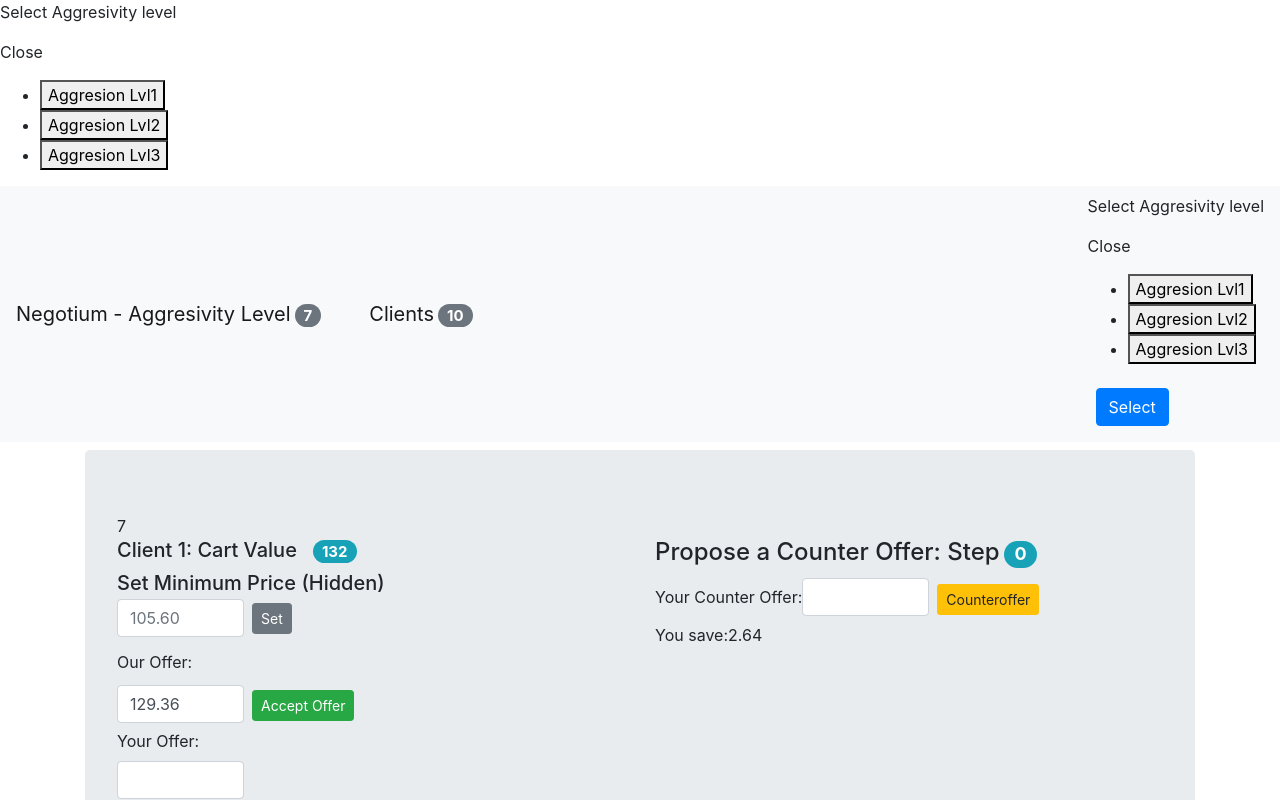
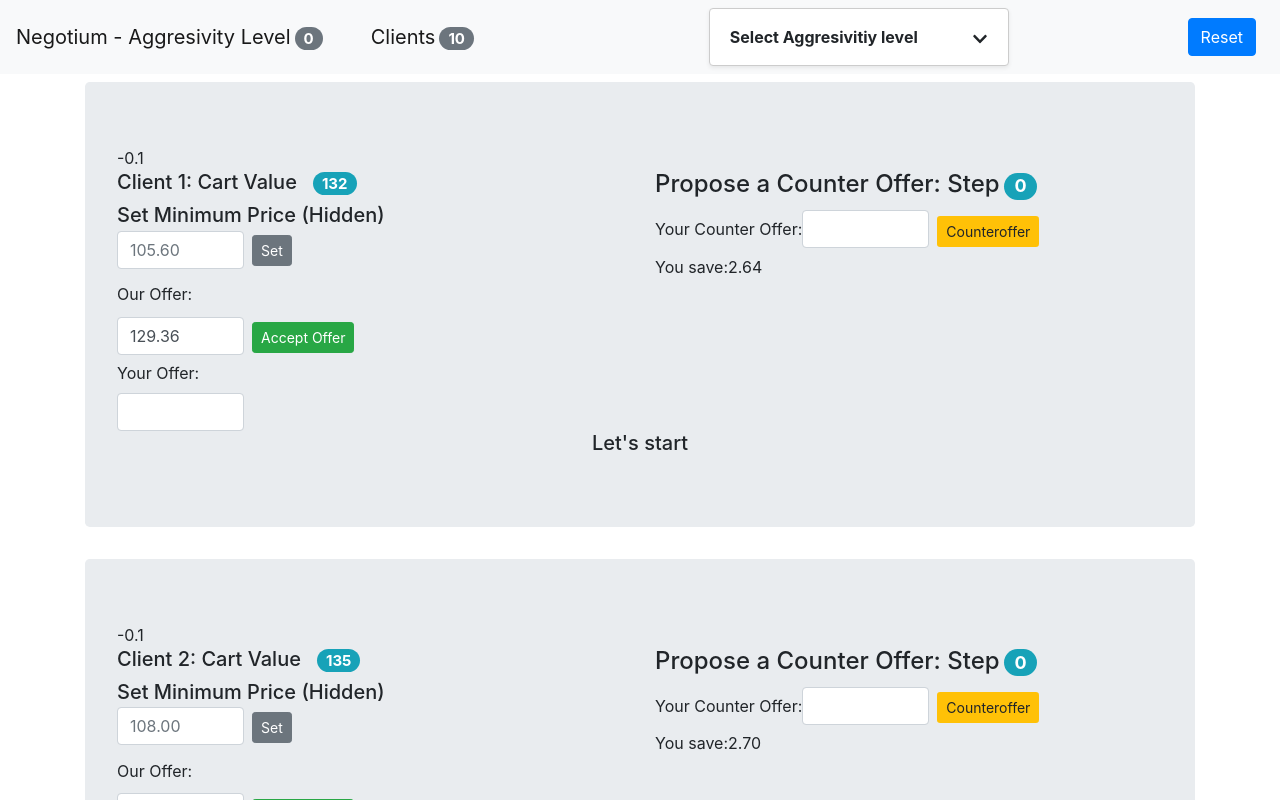
Before and after one commit to andreiban/negotiationapp, a React (Create React App) app: page / in a window 1280 px wide. Shown: the top 800 px of the page. Built offline with nearby package versions, Linux system fonts and the light colour scheme.

Commit message:
Added Aggresivity Level, reset, custom messages

```diff
--- a/package.json
+++ b/package.json
@@ -9,6 +9,7 @@
     "bootstrap": "^4.5.0",
     "react": "^16.13.1",
     "react-dom": "^16.13.1",
+    "react-icons": "^3.10.0",
     "react-onclickoutside": "^6.9.0",
     "react-scripts": "3.4.1"
   },
--- a/src/App.css
+++ b/src/App.css
@@ -44,3 +44,97 @@
     transform: rotate(360deg);
   }
 }
+
+@import url("https://fonts.googleapis.com/css?family=Roboto:400,700,900");
+/* ========================================================================== Dropdown menu ========================================================================== */
+/* RESETS ============================================ */
+html {
+  -webkit-box-sizing: border-box;
+  box-sizing: border-box;
+}
+*,
+*:before,
+*:after {
+  -webkit-box-sizing: inherit;
+  box-sizing: inherit;
+}
+body {
+  margin: 20px 0;
+  padding: 0;
+  line-height: 1;
+  font-size: 16px;
+  font-family: "Roboto", sans-serif;
+  color: #202020;
+  background-color: #fbfbfb;
+  font-smooth: always;
+  -webkit-font-smoothing: antialiased;
+  -moz-osx-font-smoothing: grayscale;
+}
+.container {
+  max-width: 1140px;
+  width: 100%;
+  margin: auto;
+}
+/* DROPDOWN ============================================ */
+.dd-wrapper {
+  display: flex;
+  min-height: 38px;
+  flex-wrap: wrap;
+}
+.dd-wrapper .dd-header {
+  background-color: white;
+  border-color: #ccc;
+  border-radius: 4px;
+  border-style: solid;
+  border-width: 1px;
+  box-shadow: 0 0.125rem 0.25rem rgba(0, 0, 0, 0.075) !important;
+  display: flex;
+  justify-content: space-between;
+  cursor: pointer;
+  width: 300px;
+  padding: 16px 20px 0px 20px;
+}
+.dd-wrapper .dd-header__title--bold {
+  font-weight: bold;
+  margin-right: 8px;
+}
+.dd-wrapper .dd-list {
+  box-shadow: 0 0.125rem 0.25rem rgba(0, 0, 0, 0.075) !important;
+  padding: 0;
+  margin: 0;
+  width: 300px;
+  margin-top: 60px;
+  position: absolute;
+  z-index: 99999;
+}
+.dd-wrapper .dd-list li {
+  list-style-type: none;
+}
+.dd-wrapper .dd-list li:first-of-type > button {
+  border-top: 1px solid #ccc;
+  border-top-left-radius: 4px;
+  border-top-right-radius: 4px;
+}
+.dd-wrapper .dd-list li:last-of-type > button {
+  border-bottom-left-radius: 4px;
+  border-bottom-right-radius: 4px;
+}
+.dd-wrapper .dd-list li button {
+  display: flex;
+  justify-content: space-between;
+  background-color: white;
+  font-size: 16px;
+  padding: 15px 20px 15px 20px;
+  border: 0;
+  border-bottom: 1px solid #ccc;
+  width: 300px;
+  text-align: left;
+  border-left: 1px solid #ccc;
+  border-right: 1px solid #ccc;
+}
+.dd-wrapper .dd-list li button:hover,
+.dd-wrapper .dd-list li button:focus {
+  cursor: pointer;
+  font-weight: bold;
+  background-color: #ccc;
+}
--- a/src/App.js
+++ b/src/App.js
@@ -8,17 +8,102 @@ const items = [
   {
     id: 1,
     value: "Aggresion Lvl1",
-    aggresion: Number((-0.04 - Math.random() * 0.005).toFixed(2)),
+    aggresion: Number((-0.07 - Math.random() * 0.075).toFixed(2)),
   },
   {
     id: 2,
     value: "Aggresion Lvl2",
-    aggresion: Number((-0.04 - Math.random() * 0.005).toFixed(2)),
+    aggresion: Number((-0.065 - Math.random() * 0.07).toFixed(2)),
   },
   {
     id: 3,
     value: "Aggresion Lvl3",
-    aggresion: Number((-0.04 - Math.random() * 0.005).toFixed(2)),
+    aggresion: Number((-0.06 - Math.random() * 0.065).toFixed(2)),
+  },
+  {
+    id: 4,
+    value: "Aggresion Lvl4",
+    aggresion: Number((-0.055 - Math.random() * 0.06).toFixed(2)),
+  },
+  {
+    id: 5,
+    value: "Aggresion Lvl5",
+    aggresion: Number((-0.05 - Math.random() * 0.055).toFixed(2)),
+  },
+  {
+    id: 6,
+    value: "Aggresion Lvl6",
+    aggresion: Number((-0.045 - Math.random() * 0.05).toFixed(2)),
+  },
+  {
+    id: 7,
+    value: "Aggresion Lvl7",
+    aggresion: Number((-0.04 - Math.random() * 0.045).toFixed(2)),
+  },
+  {
+    id: 8,
+    value: "Aggresion Lvl8",
+    aggresion: Number((-0.035 - Math.random() * 0.04).toFixed(2)),
+  },
+  {
+    id: 9,
+    value: "Aggresion Lvl9",
+    aggresion: Number((-0.03 - Math.random() * 0.035).toFixed(2)),
+  },
+  {
+    id: 10,
+    value: "Aggresion Lvl10",
+    aggresion: Number((-0.025 - Math.random() * 0.03).toFixed(2)),
+  },
+  {
+    id: 11,
+    value: "Aggresion Lvl11",
+    aggresion: Number((-0.02 - Math.random() * 0.025).toFixed(2)),
+  },
+  {
+    id: 12,
+    value: "Aggresion Lvl12",
+    aggresion: Number((-0.015 - Math.random() * 0.02).toFixed(2)),
+  },
+  {
+    id: 13,
+    value: "Aggresion Lvl13",
+    aggresion: Number((-0.01 - Math.random() * 0.015).toFixed(2)),
+  },
+  {
+    id: 14,
+    value: "Aggresion Lvl14",
+    aggresion: Number((-0.0095 - Math.random() * 0.01).toFixed(2)),
+  },
+  {
+    id: 15,
+    value: "Aggresion Lvl15",
+    aggresion: Number((-0.0095 - Math.random() * 0.01).toFixed(2)),
+  },
+  {
+    id: 16,
+    value: "Aggresion Lvl16",
+    aggresion: Number((-0.0095 - Math.random() * 0.01).toFixed(2)),
+  },
+  {
+    id: 17,
+    value: "Aggresion Lvl17",
+    aggresion: Number((-0.0095 - Math.random() * 0.01).toFixed(2)),
+  },
+  {
+    id: 18,
+    value: "Aggresion Lvl18",
+    aggresion: Number((-0.0095 - Math.random() * 0.01).toFixed(2)),
+  },
+  {
+    id: 19,
+    value: "Aggresion Lvl19",
+    aggresion: Number((-0.0095 - Math.random() * 0.01).toFixed(2)),
+  },
+  {
+    id: 20,
+    value: "Aggresion Lvl20",
+    aggresion: Number((-0.0095 - Math.random() * 0.01).toFixed(2)),
   },
 ];
 
@@ -26,7 +111,7 @@ class App extends Component {
   state = {
     navButtonReset: "Reset",
     navStatus: "Items",
-    navAggresivity: "7",
+    navAggresivity: 0,
     buttonAcceptOffer: "Accept",
     buttonCounterOffer: "CounterOffer",
     fieldCart: 0,
@@ -60,6 +145,11 @@ class App extends Component {
     console.log("App - Monunted");
   }
 
+  _refreshPage() {
+    console.log("Clicked");
+    window.location.reload();
+  }
+
   handleIncrement = (counter) => {
     const counters = [...this.state.counters]; //clones array
     const index = counters.indexOf(counter);
@@ -69,11 +159,8 @@ class App extends Component {
   };
 
   handleReset = () => {
-    const counters = this.state.counters.map((c) => {
-      c.value = 0;
-      return c;
-    });
-    this.setState({ counters });
+    console.log("Clicked");
+    window.location.reload();
   };
 
   handleDelete = (counterId) => {
@@ -93,24 +180,44 @@ class App extends Component {
     console.log("App - Rendered");
     return (
       <React.Fragment>
-        <Dropdown
-          title="Select Aggresivity level"
-          onSelectedItem={this.handleSelectedItem}
-          items={items}
-        />
-        <Navbar
-          items={items}
-          totalCounters={this.state.counters.filter((c) => c.value > 0).length}
-          navAggresivity={this.state.navAggresivity}
-        />
+        <nav className="navbar navbar-light bg-light">
+          <a className="navbar-brand">
+            <span className="mr-1">Negotium - Aggresivity Level</span>
+            <span className="badge badge-pill badge-secondary mr-5">
+              {this.state.navAggresivity}
+            </span>
+            <span className="mr-1">Clients</span>
+            <span className="badge badge-pill badge-secondary mr-5">
+              {this.state.counters.filter((c) => c.value > 0).length + 1}
+            </span>
+          </a>
+          <Dropdown
+            title="Select Aggresivitiy level"
+            onSelectedItem={this.handleSelectedItem}
+            items={items}
+          />
+          <button
+            onClick={this.handleReset}
+            className="btn btn-primary btn-small m-2"
+          >
+            Reset
+          </button>
+        </nav>
 
         <main className="container">
+          {console.log(items[this.state.navAggresivity])}
           <Counters
             counters={this.state.counters}
             onReset={this.handleReset}
             onIncrement={this.handleIncrement}
             onDelete={this.handleDelete}
-            aggresion={this.state.navAggresivity}
+            aggresion={
+              items[
+                this.state.navAggresivity === 0
+                  ? 1
+                  : Number(this.state.navAggresivity - 1)
+              ].aggresion
+            }
           />
         </main>
       </React.Fragment>
@@ -119,3 +226,15 @@ class App extends Component {
 }
 
 export default App;
+
+/*
+ <Navbar
+          title="Select Na level"
+          onSelectedItem={this.handleSelectedItem}
+          onReset={this.handleReset}
+          items={items}
+          onSelectedItem={this.handleSelectedItem}
+          totalCounters={this.state.counters.filter((c) => c.value > 0).length}
+          navAggresivity={this.state.navAggresivity}
+        />
+*/
--- a/src/components/counter.jsx
+++ b/src/components/counter.jsx
@@ -7,6 +7,7 @@ class Counter extends Component {
     minimumValuePercent: 0.8,
     cartValue: Number((50 + Math.random() * 100).toFixed()),
     acceptedOffer: false,
+    aggressionlvl: 0,
     cartMinValue: 0,
     isSetCartMinValue: false,
     isDeal: false,
@@ -24,6 +25,20 @@ class Counter extends Component {
       na7: Number((-0.04 - Math.random() * 0.005).toFixed(2)),
     },
     messageCenter: {
+      firstOffers: [
+        "I want to meet your demands, what do you think of this price?",
+        "They are good products, they are worth more than what you offer",
+        "We can make a deal, but raise your offer",
+        "These products are worth more, come on we can make a good deal",
+      ],
+      finalStage: [
+        "Let's make one last effort, we're about to come to an agreement",
+        "Let's not miss this chance to close the deal, how about this price?",
+      ],
+      lastOffer: [
+        "I can't make you a better price than this.",
+        "Take this chance, it's the last offer.",
+      ],
       start: "Let's start",
       tryAgain: "Your offer is too low, try again",
       won: "Great, We have a deal!",
@@ -282,10 +297,26 @@ class Counter extends Component {
     } else if (this.state.counterStep === 0 && !this.state.acceptedOffer)
       return this.state.messageCenter.start;
     else if (
+      this.state.counterStep === Number(this.state.maxSteps - 1) &&
+      !this.state.acceptedOffer
+    )
+      return this.state.messageCenter.finalStage[
+        Math.floor(Math.random() * this.state.messageCenter.finalStage.length)
+      ];
+    else if (
+      this.state.counterStep === Number(this.state.maxSteps) &&
+      !this.state.acceptedOffer
+    )
+      return this.state.messageCenter.lastOffer[
+        Math.floor(Math.random() * this.state.messageCenter.lastOffer.length)
+      ];
+    else if (
       this.state.counterStep <= this.state.maxSteps &&
       !this.state.acceptedOffer
     )
-      return this.state.messageCenter.tryAgain;
+      return this.state.messageCenter.firstOffers[
+        Math.floor(Math.random() * this.state.messageCenter.firstOffers.length)
+      ];
     else if (
       this.state.counterStep <= this.state.maxSteps &&
       this.state.acceptedOffer
@@ -322,13 +353,15 @@ class Counter extends Component {
       this.setState({
         ourOffer: Number(this.state.cartMinValue),
       });
-    } else
+    } else {
+      console.log(this.props.aggressionlvl);
       this.setState({
         ourOffer: (
           Number(this.state.ourOffer) +
-          Number(this.state.ourOffer * this.state.aggressor.na7)
+          Number(this.state.ourOffer * this.props.aggressionlvl)
         ).toFixed(2),
       });
+    }
   }
 }
 
--- a/src/components/dropdown.jsx
+++ b/src/components/dropdown.jsx
@@ -1,24 +1,29 @@
 import React, { useState } from "react";
 import onClickOutside from "react-onclickoutside";
+import { FaCheck } from "react-icons/fa";
+import { FaChevronDown } from "react-icons/fa";
+import { FaChevronUp } from "react-icons/fa";
 
-function Dropdown({ title, onSelectedItem, items = [], multiselect = false }) {
-  const [open, setOpen] = useState(true);
+function Dropdown({ title, onSelectedItem, items, multiSelect = false }) {
+  const [open, setOpen] = useState(false);
   const [selection, setSelection] = useState([]);
   const toggle = () => setOpen(!open);
   Dropdown.handleClickOutside = () => setOpen(false);
 
   function handleOnClick(item) {
+    console.log(items);
     if (!selection.some((current) => current.id === item.id)) {
-      if (!multiselect) {
+      if (!multiSelect) {
         setSelection([item]);
         onSelectedItem(item.id);
-        console.log(item.value);
-      } else if (multiselect) {
+      } else if (multiSelect) {
         setSelection([...selection, item]);
       }
     } else {
       let selectionAfterRemoval = selection;
-      selectionAfterRemoval.filter((current) => current.id !== item.id);
+      selectionAfterRemoval = selectionAfterRemoval.filter(
+        (current) => current.id !== item.id
+      );
       setSelection([...selectionAfterRemoval]);
     }
   }
@@ -43,17 +48,16 @@ function Dropdown({ title, onSelectedItem, items = [], multiselect = false }) {
           <p className="dd-header__title--bold">{title}</p>
         </div>
         <div className="dd-header__action">
-          <p>{open ? "Close" : "Open"}</p>
+          <p>{open ? <FaChevronUp /> : <FaChevronDown />}</p>
         </div>
       </div>
-
       {open && (
         <ul className="dd-list">
           {items.map((item) => (
             <li className="dd-list-item" key={item.id}>
               <button type="button" onClick={() => handleOnClick(item)}>
                 <span>{item.value}</span>
-                <span>{isItemInSelection(item) && "Selected"}</span>
+                <span>{isItemInSelection(item) && <FaCheck />}</span>
               </button>
             </li>
           ))}
--- a/src/components/navbar.jsx
+++ b/src/components/navbar.jsx
@@ -2,7 +2,15 @@ import React, { Component } from "react";
 import Dropdown from "./dropdown";
 
 //stateless functional component
-const NavBar = ({ items, navAggresivity, totalCounters, onReset }) => {
+
+const NavBar = ({
+  title,
+  items,
+  onSelectedItem,
+  navAggresivity,
+  totalCounters,
+  onReset,
+}) => {
   return (
     <React.Fragment>
       <nav className="navbar navbar-light bg-light">
@@ -16,22 +24,15 @@ const NavBar = ({ items, navAggresivity, totalCounters, onReset }) => {
             {totalCounters + 1}
           </span>
         </a>
-        <div>
-          <Dropdown
-            title="Select Aggresivity level"
-            items={items}
-            multiSelect
-          />
-          <button
-            onClick={onReset}
-            className="btn btn-primary btn-small m-2 d-inline"
-          >
-            Select
-          </button>
-        </div>
+
+        <button onClick={onReset} className="btn btn-primary btn-small m-2">
+          Reset
+        </button>
       </nav>
     </React.Fragment>
   );
 };
 
 export default NavBar;
+
+//   <Dropdown title={title} onSelectedItem={onSelectedItem} items={items} />
```
Also changed, not shown: 1 other file (tests, documents, lock files or other folders).
